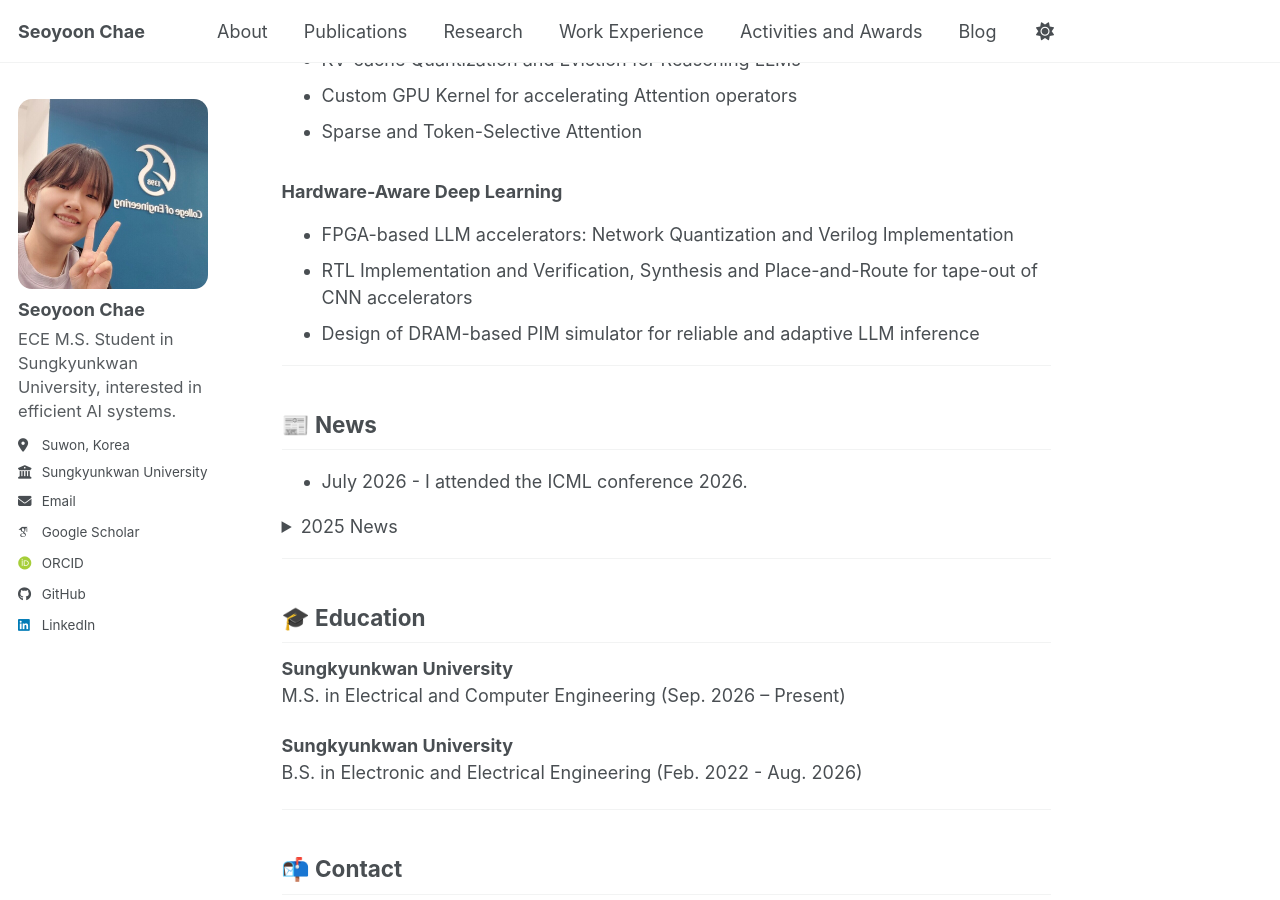
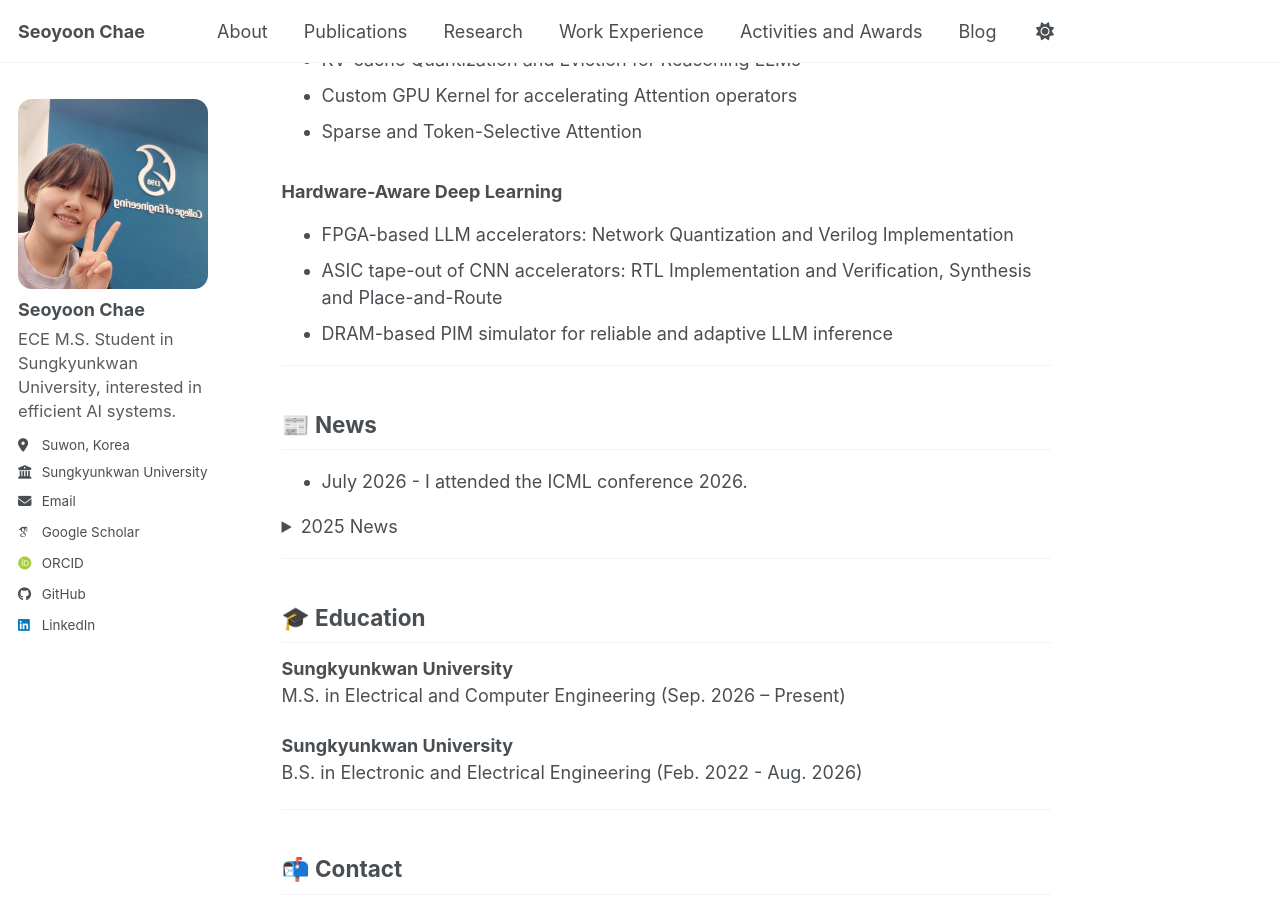
Before and after one commit to chae-sy/chae-sy.github.io, a Jekyll site: the page built from _pages/about.md, in a window 1280 px wide and 900 px high, scrolled down 1137 px. Built offline with Jekyll 4.4.1, drawn with Linux system fonts in a browser that asks for light colours; some web fonts are replaced; a script bundle is joined from its source files by our own code; library files that are not in the unit come from our copies.

Commit message:
Update about.md

```diff
--- a/_pages/about.md
+++ b/_pages/about.md
@@ -42,8 +42,8 @@ My long-term goal is to build scalable AI systems that are both intelligent, eff
 
 ### Hardware-Aware Deep Learning
 - FPGA-based LLM accelerators: Network Quantization and Verilog Implementation
-- RTL Implementation and Verification, Synthesis and Place-and-Route for tape-out of CNN accelerators
-- Design of DRAM-based PIM simulator for reliable and adaptive LLM inference
+- ASIC tape-out of CNN accelerators: RTL Implementation and Verification, Synthesis and Place-and-Route
+- DRAM-based PIM simulator for reliable and adaptive LLM inference
 
 ---
 
```
